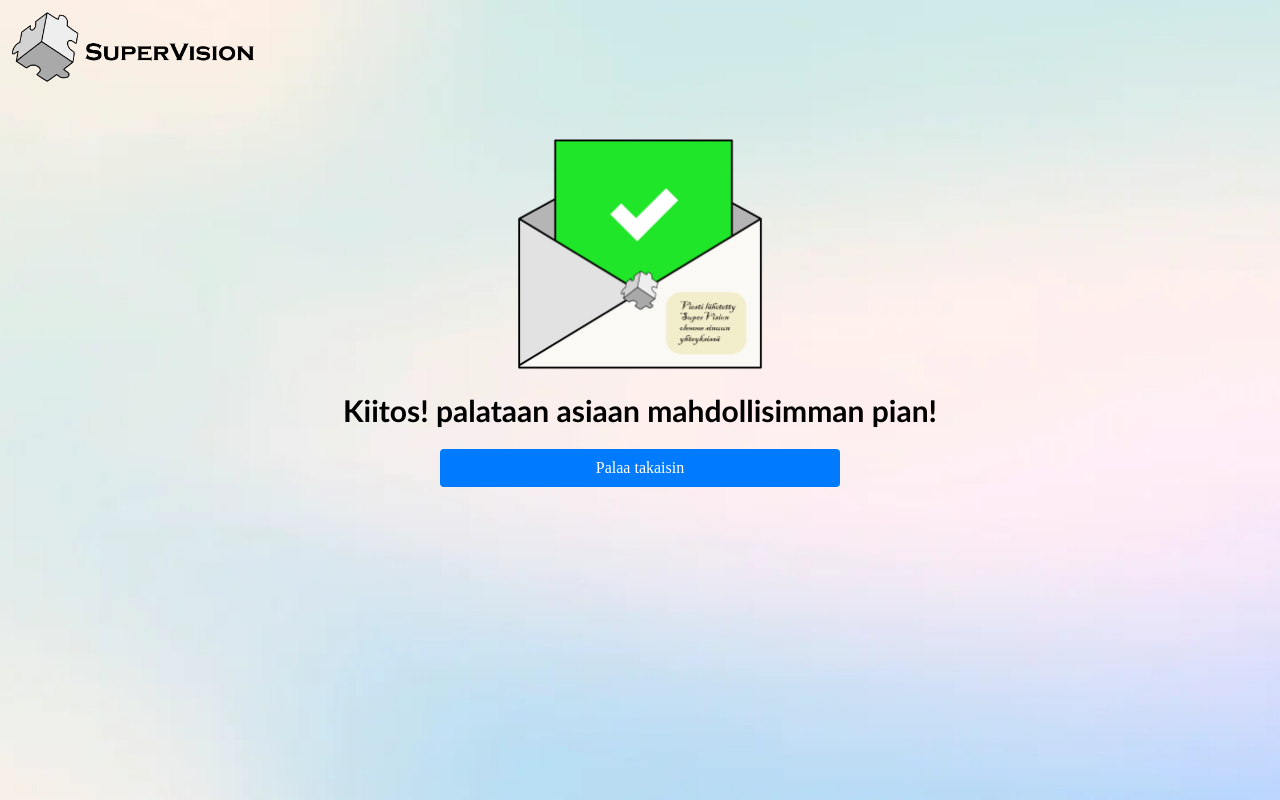
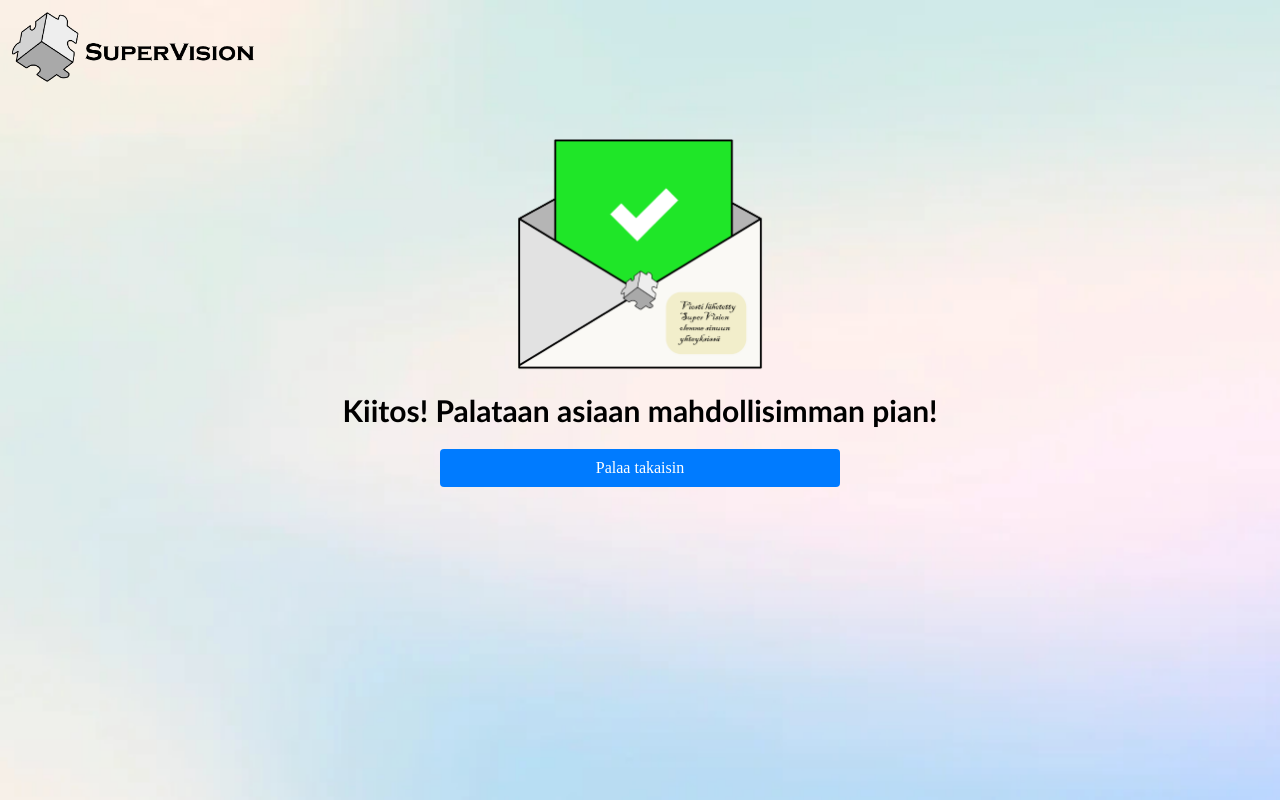
Before and after one commit to SNiem1/SuperVision, a plain HTML site: page onnistui.html in a window 1280 px wide. Drawn offline with Linux system fonts and the light colour scheme.

Commit message:
Add files via upload

```diff
--- a/onnistui.html
+++ b/onnistui.html
@@ -88,7 +88,7 @@
   <img class="bg" src="data/tausta 2.jpg">
   <div class="long-container"><img class="long" src="data/Supervision long.png"></div>
  <div class="kiitos-container"><img class="kiitti" src="data/kiitos viesti.png"></div>
-<h1 class="kiitos"> Kiitos! palataan asiaan mahdollisimman pian!</h1>
+<h1 class="kiitos"> Kiitos! Palataan asiaan mahdollisimman pian!</h1>
 <div class="button-container">
   <a href="https://supervisionsolutions.fi/" class="button-link">Palaa takaisin</a>
 </div>
```
